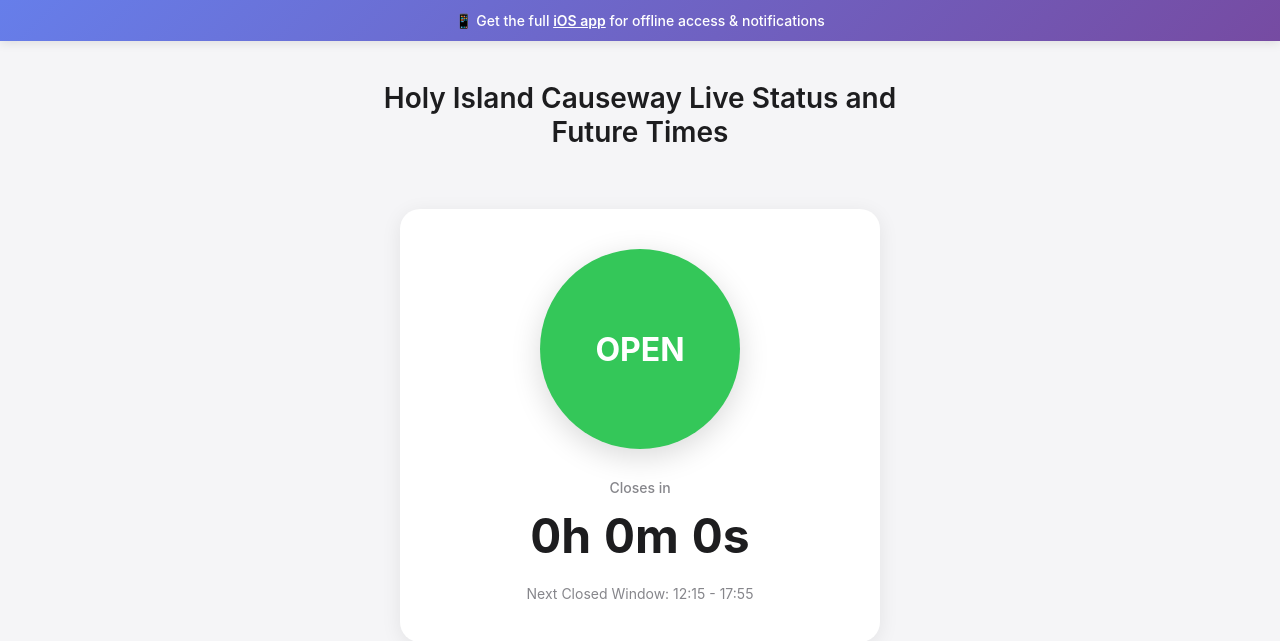
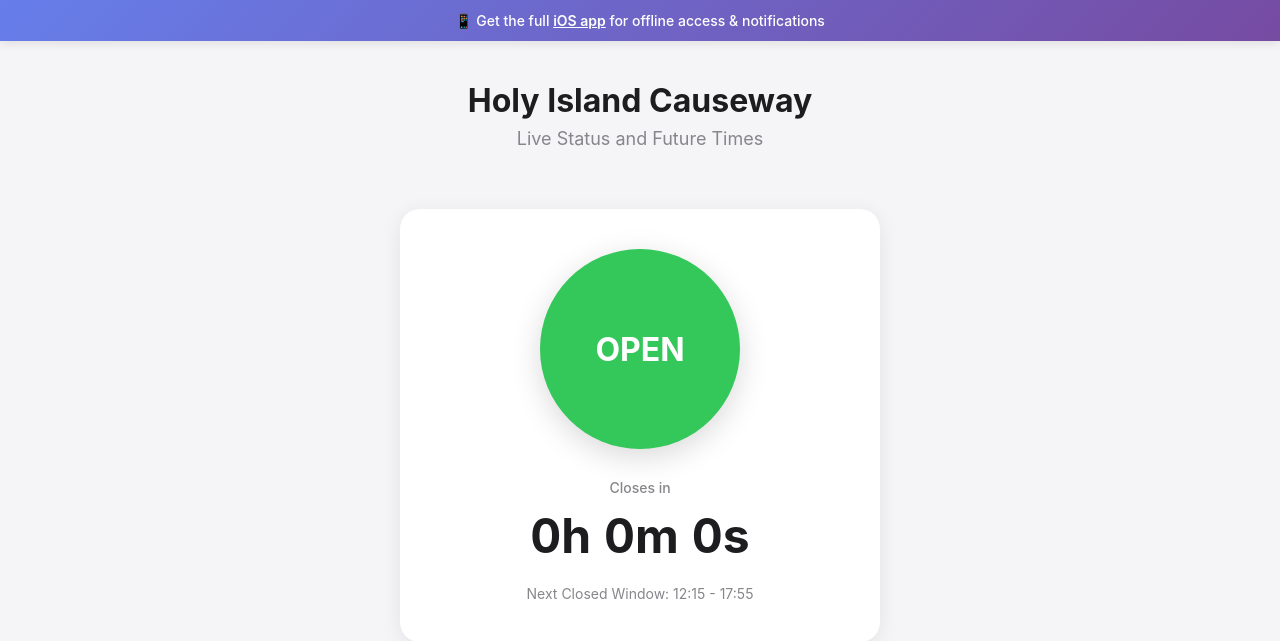
Before and after one commit to leon44/causewaywebapp, a Flask app: page / in a window 1280 px wide. Shown: the top 641 px of the page. Run offline with Flask 3, Linux system fonts and the light colour scheme.

Commit message:
Tidied up title

```diff
--- a/templates/index.html
+++ b/templates/index.html
@@ -81,10 +81,17 @@
         }
 
         h1 {
-            font-size: 28px;
-            font-weight: 600;
-            margin-bottom: 5px;
+            font-size: 32px;
+            font-weight: 700;
+            margin-bottom: 8px;
             color: #1d1d1f;
+        }
+
+        .subtitle {
+            font-size: 18px;
+            font-weight: 400;
+            color: #86868b;
+            margin-bottom: 0;
         }
 
         .status-container {
@@ -304,7 +311,8 @@
 
     <div class="container">
         <header>
-            <h1>Holy Island Causeway Live Status and Future Times</h1>
+            <h1>Holy Island Causeway</h1>
+            <p class="subtitle">Live Status and Future Times</p>
         </header>
 
         <div id="app" class="loading">
```
